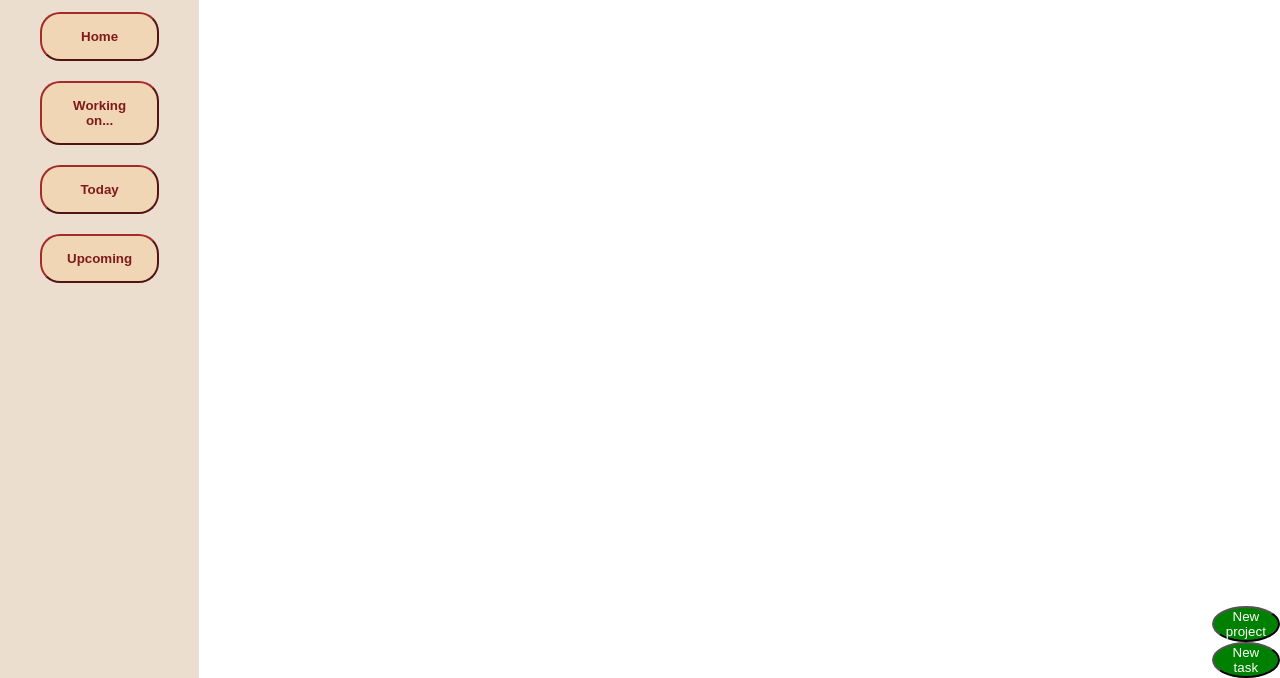
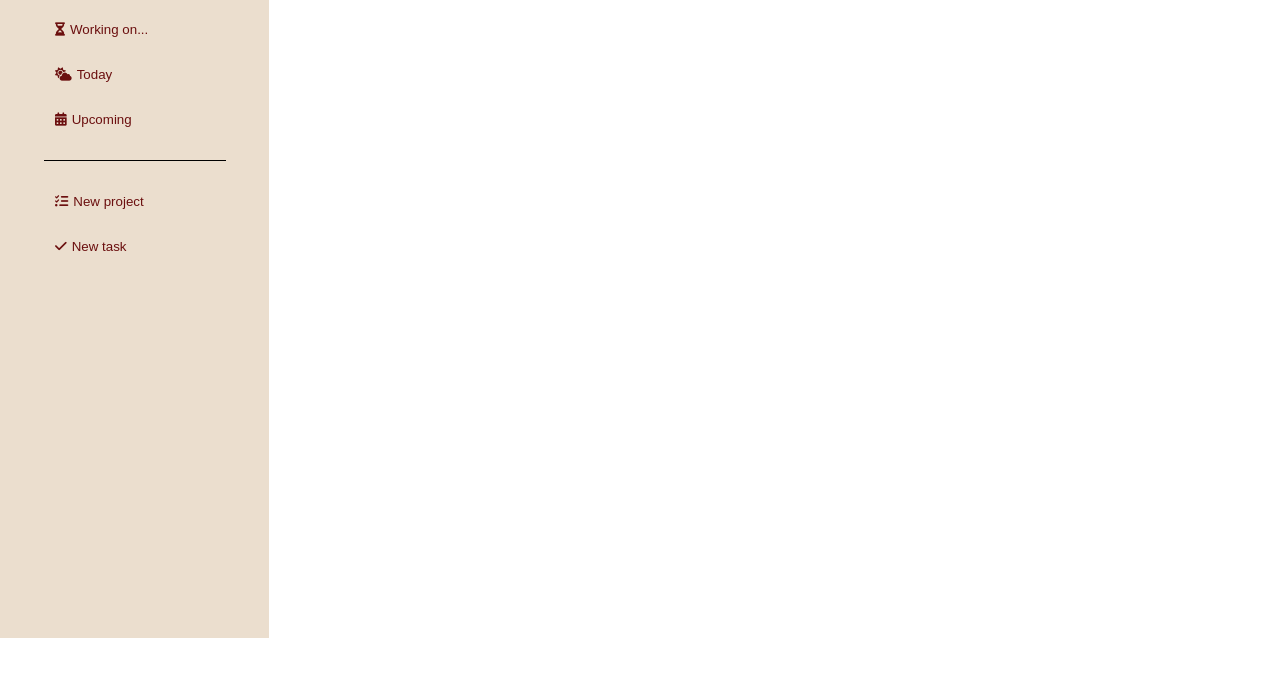
Before and after one commit to Vikms95/js-top-todo-list, a website built with webpack: page dist/index.html in a window 1280 px wide. Shown: the part 202-880 px from the top of the page. After the commit the page ends 840 px from the top, so only its background shows below. Built offline with nearby package versions, Linux system fonts and the light colour scheme.

Commit message:
Style navigation bar

```diff
--- a/src/view/renderViewStaticElements.js
+++ b/src/view/renderViewStaticElements.js
@@ -36,18 +36,19 @@
 
     const defaultProjectButton = document.createElement('button')
 
+    const todayTodosButton = document.createElement('button')
+
+    const upcomingTodosButton = document.createElement('button')
+
+    const endButtonsLine = document.createElement('hr')
+
     const newProjectButton = document.createElement('button')
 
     const newTodoButton = document.createElement('button')
 
-    const todayTodosButton = document.createElement('button')
 
-    const upcomingTodosButton = document.createElement('button')
 
     //Static elements on the dynamic content container
-    dynamicContentStaticButtons.appendChild(newProjectButton)
-
-    dynamicContentStaticButtons.appendChild(newTodoButton)
 
     //Appendings
 
@@ -63,15 +64,20 @@
 
     navigationBar.appendChild(navigationBarHeader2)
 
+
     navigationBar.appendChild(generalProjectButton)
 
     navigationBar.appendChild(defaultProjectButton)
-
 
     navigationBar.appendChild(todayTodosButton)
 
     navigationBar.appendChild(upcomingTodosButton)
 
+    navigationBar.appendChild(endButtonsLine)
+
+    navigationBar.appendChild(newProjectButton)
+
+    navigationBar.appendChild(newTodoButton)
 
 
     //Class assignments
@@ -86,20 +92,17 @@
 
     dynamicContentContainer.id = 'dynamic-content'
 
-    dynamicContentStaticButtons.classList.add('dynamic-button')
-
     generalProjectButton.classList.add('nav-button')
 
     defaultProjectButton.classList.add('nav-button')
-
-    newProjectButton.classList.add('dynamic-button')
 
     todayTodosButton.classList.add('nav-button')
 
     upcomingTodosButton.classList.add('nav-button')
 
-    newTodoButton.classList.add('dynamic-button')
+    newProjectButton.classList.add('nav-button')
 
+    newTodoButton.classList.add('nav-button')
 
     //Property changes
 
@@ -107,17 +110,17 @@
 
     navigationBarHeader2.textContent = 'App'
 
-    generalProjectButton.textContent = 'Home'
+    generalProjectButton.innerHTML = '<i class="fa fa-home"></i>  Home'
 
-    defaultProjectButton.textContent = 'Working on...'
+    defaultProjectButton.innerHTML = '<i class="fa fa-hourglass"></i> Working on...'
 
-    newProjectButton.textContent = 'New project'
+    newProjectButton.innerHTML = '<i class="fa-solid fa-list-check"></i> New project'
 
-    newTodoButton.textContent = 'New task'
+    newTodoButton.innerHTML = '<i class="fa-solid fa-check"></i> New task'
 
-    todayTodosButton.textContent = 'Today'
+    todayTodosButton.innerHTML = '<i class="fa-solid fa-cloud-sun"></i> Today'
 
-    upcomingTodosButton.textContent = 'Upcoming'
+    upcomingTodosButton.innerHTML = '<i class="fa-solid fa-calendar-days"></i> Upcoming'
 
 
 
```
Also changed, not shown: dist/index.html, dist/main.js, dist/style.css.
